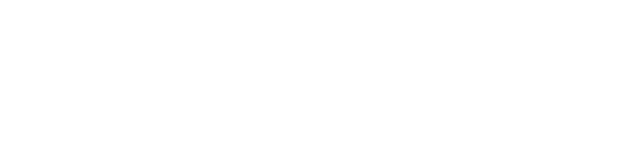
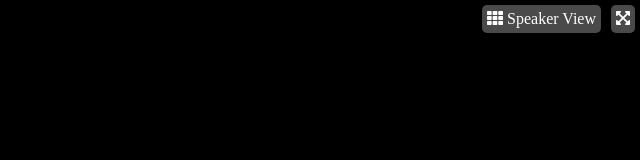
Before and after one commit to Vito9009/html-css-zoom, a plain HTML site: page index.html in a window 1280 px wide. Shown: the whole page, without its empty margins (640-1280 px from the left). Drawn offline with Linux system fonts and the light colour scheme.

Commit message:
header-impostato

```diff
--- a/css/style.css
+++ b/css/style.css
@@ -3,3 +3,26 @@
     padding: 0;
     box-sizing: border-box;
 }
+
+body{
+    color: rgb(255, 255, 255);
+    background-color: rgb(0, 0, 0);
+}
+
+header{
+    background-color: rgb(0, 0, 0);
+}
+
+.container-header{
+    display: flex;
+    justify-content: flex-end;
+    align-items: flex-start;
+}
+
+.container-header .speaker, .container-header .expand{
+    padding: 5px;
+    background-color: rgb(74, 74, 74);
+    border-radius: 5px;
+    margin: 5px;
+    cursor: pointer;
+}
--- a/index.html
+++ b/index.html
@@ -1,20 +1,33 @@
 <!DOCTYPE html>
 <html lang="en">
 <head>
+    <link rel="stylesheet" href="css/style.css">
     <meta charset="UTF-8">
     <meta http-equiv="X-UA-Compatible" content="IE=edge">
     <meta name="viewport" content="width=device-width, initial-scale=1.0">
-    <title>Document</title>
+    <title>Zoomlean</title>
+    <link rel="stylesheet" href="https://cdnjs.cloudflare.com/ajax/libs/font-awesome/5.15.4/css/all.min.css" integrity="sha512-1ycn6IcaQQ40/MKBW2W4Rhis/DbILU74C1vSrLJxCq57o941Ym01SwNsOMqvEBFlcgUa6xLiPY/NS5R+E6ztJQ==" crossorigin="anonymous" referrerpolicy="no-referrer" />
 </head>
 <body>
+    <!-- Header -->
     <header>
+        <div class="container-header">
+            <div class="speaker">
+                <i class="fas fa-th"></i> Speaker View
+            </div>
 
+            <div class="expand">
+                <i class="fas fa-expand-arrows-alt"></i>
+            </div>
+        </div>
     </header>
 
+    <!-- Main section-->
     <main>
 
     </main>
 
+    <!-- Footer -->
     <footer>
 
     </footer>
```
